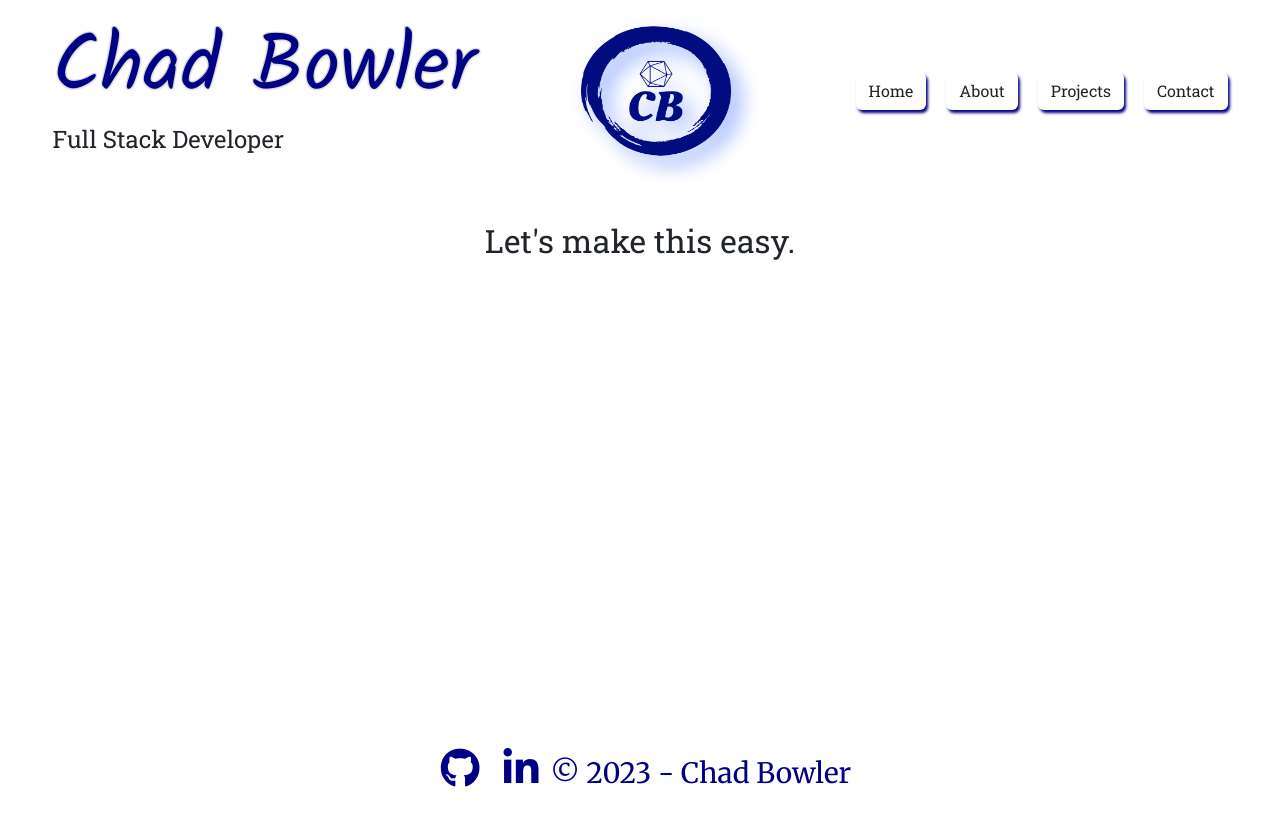
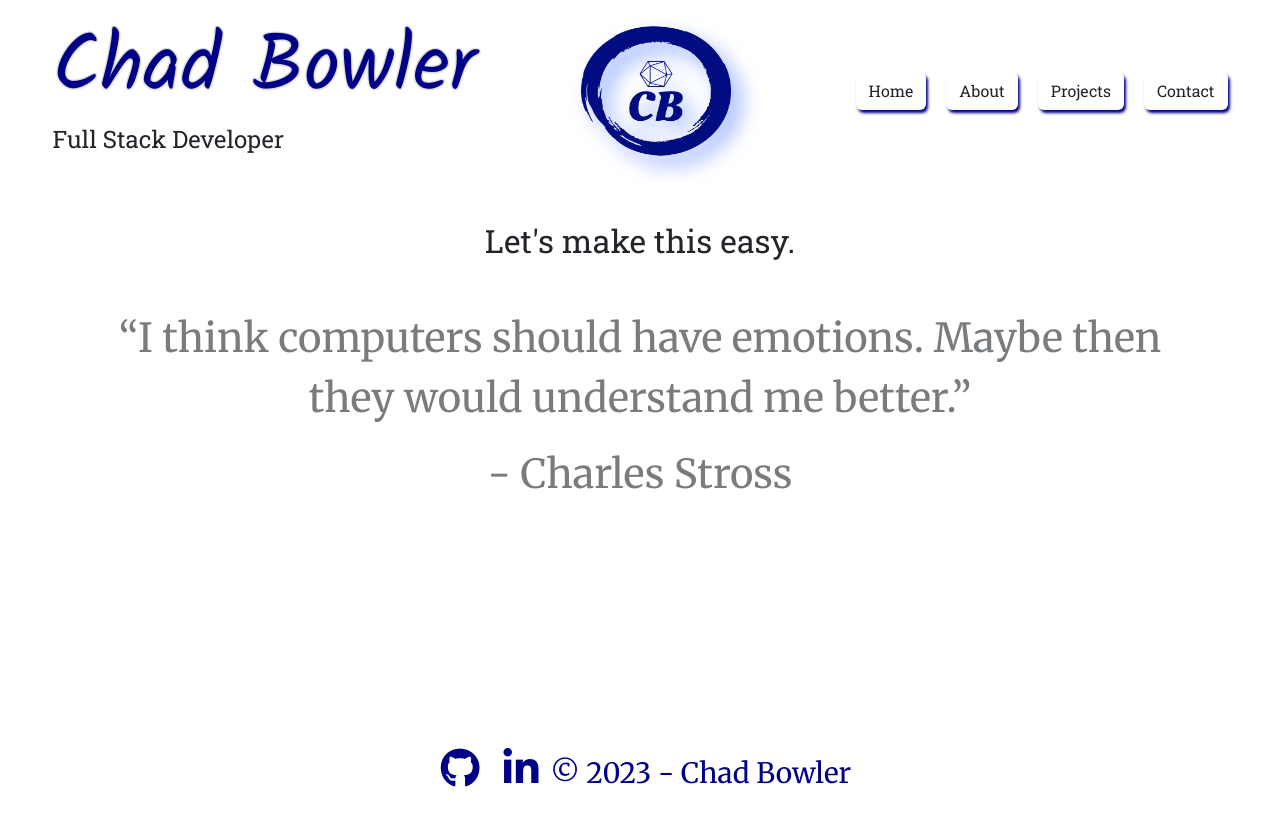
Before and after one commit to ChadBowler/CB-Portfolio, a React (Create React App) app: page / in a window 1280 px wide. Shown: the top 826 px of the page. Before the commit the page ends 800 px from the top, so only its background shows below. Built offline with nearby package versions, Linux system fonts and the light colour scheme; no server answers.

Commit message:
added random quotes on home page

```diff
--- a/data/db.json
+++ /dev/null
@@ -1,22 +0,0 @@
-{
-    "projects": [
-        {
-            "title": "Weather Dashboard",
-            "url": "https://chadbowler.github.io/weather-dashboard/",
-            "github": "https://github.com/ChadBowler/weather-dashboard",
-            "screenshot": "./src/images/weather_dashboard.png"
-        },
-        {
-            "title": "Meal Prep",
-            "url": "https://mateocassidy.github.io/Meal-Planner-Project/",
-            "github": "https://github.com/Mateocassidy/Meal-Planner-Project",
-            "screenshot": "./src/images/meal_prep_screenshot.png"
-        },
-        {
-            "title": "Stack 'em Back Blog",
-            "url": "https://stack-em-back-blog-d06f61c5c0a9.herokuapp.com/",
-            "github": "https://github.com/ChadBowler/Stack-em-Back-Blog",
-            "screenshot": "https://user-images.githubusercontent.com/127648744/254782172-611c944e-cafe-4ab0-ae12-d58ae229544f.png"
-        }
-    ]
-}
--- a/src/About.js
+++ b/src/About.js
@@ -10,11 +10,11 @@ const About = () => {
                         <img className='photo-of-me' src={headshot} alt="professional headshot" />
                     </div>
                     <div class="col" id="about-me">
-                        <p class="content-text mt-5 fs-4">I am and always have been passionate about computers. I first started programming at a young age using laguages such as Pascal, C++, and Dr Scheme.</p>
+                        <p className="content-text mt-5 fs-4">I am and always have been passionate about computers. I first started programming at a young age using languages such as Pascal, C++, and Dr Scheme.</p>
                             <br />
-                            <p class="content-text fs-4"> As an adult I pursued a different career, and have recently returned back to the passion of my youth. I am in a Full Stack Coding Bootcamp through the University of Utah, and will be finished in October of 2023.</p>
+                            <p className="content-text fs-4"> As an adult I pursued a different career, and have recently returned back to the passion of my youth. I am in a Full Stack Coding Bootcamp through the University of Utah, and will be finished in October of 2023.</p>
                             <br />
-                            <p class="content-text fs-4">In my spare time I have also started learning Python.
+                            <p className="content-text fs-4" style={{color: 'white'}}>In my spare time I have also started learning Python.
                             I couldn't be more excited for a career change.
                         </p>
                     </div>
--- a/src/Home.js
+++ b/src/Home.js
@@ -1,8 +1,15 @@
+// import animation from './images/waving-stick-figure.png';
+// import quotes from './data/db.json';
+// import useQuoteTimer from './useQuoteTimer';
+import QuoteBlock from './QuoteBlock';
+
 const Home = () => {
+
     return (
         <div className="home container text-center mt-5">
             <h2 className="page-title">Let's make this easy.</h2>
 
+            <QuoteBlock />
 
         </div>
 
--- /dev/null
+++ b/src/QuoteBlock.js
@@ -0,0 +1,21 @@
+import quotes from './data/db.json';
+import useQuoteTimer from './useQuoteTimer';
+
+const QuoteBlock = () => {
+
+    const data = useQuoteTimer(quotes);
+    return(
+
+            <div className='mt-5 fs-1 quote-list show-quote'>
+                <div className="quote-container" key={data.id}>
+                    <p className='quote'>
+                    {data.quote}
+                    </p>
+                    <p className='quote-author'>- {data.author}</p>
+                </div>
+            </div>
+
+    )
+}
+
+export default QuoteBlock;
--- /dev/null
+++ b/src/data/db.json
@@ -0,0 +1,72 @@
+[
+    {
+        "quote": "To err is human, but to really foul things up you need a computer.",
+        "author": "Paul Ehrlich",
+        "source": "Wit",
+        "class": "show-quote",
+        "id": 1
+    },
+    {
+      "quote": "The computer was born to solve problems that did not exist before.",
+      "author": "Bill Gates",
+      "source": "The Road Ahead",
+      "class": "show-quote",
+      "id": 2
+    },
+    {
+      "quote": "Computers are the most remarkable tools ever invented, but they are also the most dangerous.",
+      "author": "Isaac Asimov",
+      "source": "The Computer and the Human Mind",
+      "class": "show-quote",
+      "id": 3
+    },
+    {
+      "quote": "The human brain is like a computer which will only give the right answers if you program it properly.",
+      "author": "Albert Einstein",
+      "source": "Unknown",
+      "class": "show-quote",
+      "id": 4
+    },
+    {
+      "quote": "Computers are like Old Testament gods; lots of rules and no mercy.",
+      "author": "Joseph Weizenbaum",
+      "source": "Computer Power and Human Reason",
+      "class": "show-quote",
+      "id": 5
+    },
+    {
+      "quote": "Never trust a computer you can't throw out a window.",
+      "author": "Steve Wozniak",
+      "source": "Unknown",
+      "class": "show-quote",
+      "id": 6
+    },
+    {
+      "quote": "The computer is a tool which helps us to extend our mental powers.",
+      "author": "Marvin Minsky",
+      "source": "The Society of Mind",
+      "class": "show-quote",
+      "id": 7
+    },
+    {
+      "quote": "I think computers should have emotions. Maybe then they would understand me better.",
+      "author": "Charles Stross",
+      "source": "Accelerando",
+      "class": "show-quote",
+      "id": 8
+    },
+    {
+      "quote": "Computers make it easier to do a lot of things, but most of the things they make easier are things that you shouldn't be doing in the first place.",
+      "author": "Andy Rooney",
+      "source": "60 Minutes",
+      "class": "show-quote",
+      "id": 9
+    },
+    {
+      "quote": "I think computers are wonderful machines. They're the only machines that can make you look smart by comparison.",
+      "author": "Bill Gates",
+      "source": "Unknown",
+      "class": "show-quote",
+      "id": 10
+    }
+  ]
--- a/src/index.css
+++ b/src/index.css
@@ -3,10 +3,23 @@ body, html {
   padding: 0;
   margin: 0;
 }
+#root {
+  height: 100dvh;
+  width: 100dvw;
+}
 .App {
   margin: 0;
   padding: 0;
   background-color: white;
+  height: 100%;
+  width: 100%;
+}
+.home {
+  margin: auto;
+  height: 100%;
+  width: 100%;
+  /* background-image: url('./images/cityscape.png');
+  background-size: cover; */
 }
 body::-webkit-scrollbar {
 	width: 12px;
@@ -123,3 +136,34 @@ body::-webkit-scrollbar-corner {
 .success-message {
   margin-left: 20px;
 }
+.quote {
+  font-family: 'Merriweather', serif;
+  quotes: "“" "”";
+}
+.quote-author {
+  font-family: 'Merriweather', serif;
+}
+.quote::before{
+  content: open-quote;
+}
+.quote::after{
+  content: close-quote;
+}
+.hidden {
+  display: none;
+}
+.show-quote {
+  opacity: 0;
+  animation: show 5s linear infinite;
+}
+
+@keyframes show {
+  0% {opacity: 0;}
+  6% {opacity: 0.4;}
+  12% {opacity: 0.6;}
+  18% {opacity: 0.8;}
+  24% {opacity: 1;}
+  90% {opacity: 0.6;}
+  95% {opacity: 0;}
+  100% {opacity: 0;}
+}
--- /dev/null
+++ b/src/useQuoteTimer.js
@@ -0,0 +1,18 @@
+import { useState ,useEffect } from "react";
+
+const useQuoteTimer = (quotes) => {
+
+    const [quote, setQuote] = useState(quotes[0])
+
+    useEffect(() => {
+        setInterval(() => {
+            let randomNum = Math.floor(Math.random() * quotes.length);
+            let randomQuote = quotes[randomNum];
+            setQuote(randomQuote)
+    return (randomQuote)
+        }, 5000);
+    }, []);
+    return(quote)
+}
+
+export default useQuoteTimer;
```
Also changed, not shown: src/images/cityscape.png (added), src/images/waving-stick-figure.png (added).
